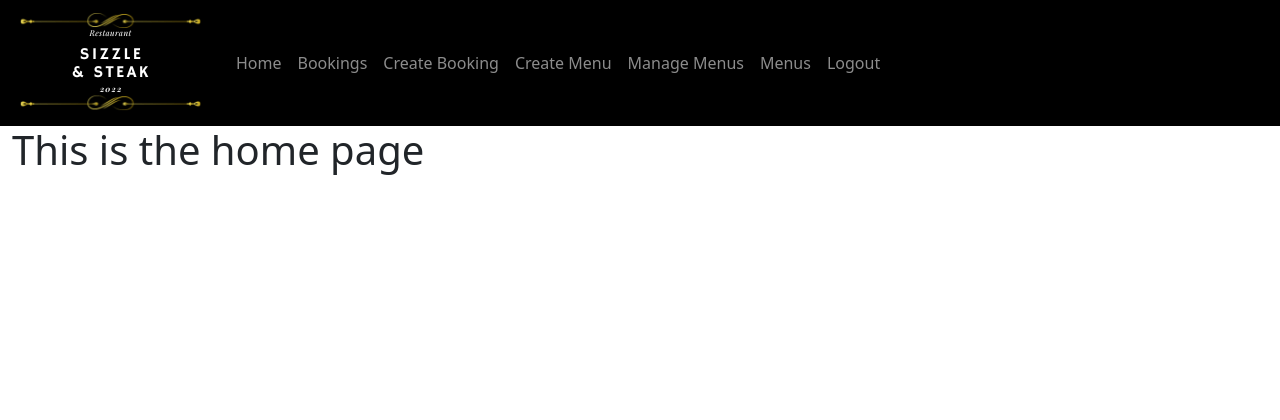
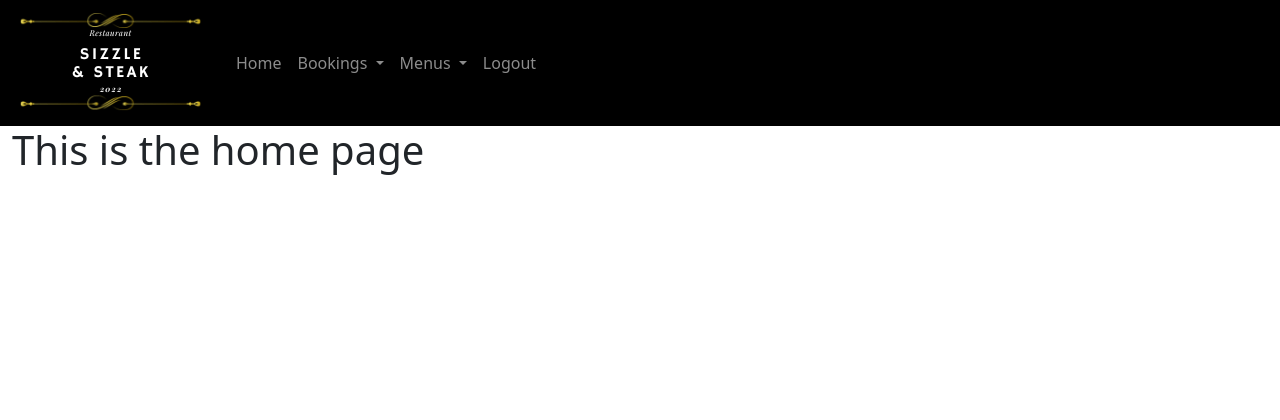
Before and after one commit to Gareth-McGirr/Portfolio-Project-4-SizzleAndSteak, a Django app: page / in a window 1280 px wide. Shown: the top 420 px of the page. Run offline with Django 4.2, Linux system fonts and the light colour scheme; the visitor is signed in with stand-in values (Sample User, id 1); some libraries are stand-ins or nearby versions.

Commit message:
Feat: Update navbar with options per user

```diff
--- a/menu/forms.py
+++ b/menu/forms.py
@@ -22,5 +22,5 @@ class CreateMenuForm(forms.ModelForm):
     menu_active = forms.CheckboxInput()
     menu_items = CustomMMCF(
         queryset=MenuItem.objects.all(),
-        widget=forms.CheckboxSelectMultiple
+        widget=forms.CheckboxSelectMultiple()
     )
--- a/menu/models.py
+++ b/menu/models.py
@@ -8,7 +8,7 @@ class MenuItem(models.Model):
     menu_item_name = models.CharField(max_length=50)
     menu_item_type = models.CharField(max_length=25, choices=ITEM_TYPES, default='starter')
     menu_item_description = models.TextField(default="")
-    menu_item_price = models.FloatField()
+    menu_item_price = models.FloatField(default=0.00)
     contains_nuts = models.BooleanField(default=False)
     vegetarian = models.BooleanField(default=False)
     vegan = models.BooleanField(default=False)
--- a/templates/includes/nav.html
+++ b/templates/includes/nav.html
@@ -15,24 +15,34 @@
                         <a class="nav-link" aria-current="page" href="{% url 'home' %}">Home</a>
                     </li>
                     {% if user.is_authenticated %}
-                    <li class="nav-item">
-                        <a class="nav-link" aria-current="page" href="{% url 'managebookings' %}">Bookings</a>
-                    </li>
-                    <li class="nav-item">
-                        <a class="nav-link" aria-current="page" href="{% url 'createbooking' %}">Create Booking</a>
+                    <li class="nav-item dropdown">
+                        <a class="nav-link dropdown-toggle" href="#" id="navbarDropdownMenuLink" role="button"
+                            data-bs-toggle="dropdown" aria-expanded="false">
+                            Bookings
+                        </a>
+                        <ul class="dropdown-menu" aria-labelledby="navbarDropdownMenuLink">
+                            <li><a class="dropdown-item" aria-current="page" href="{% url 'managebookings' %}">Manage Bookings</a></li>
+                            <li><a class="dropdown-item" aria-current="page" href="{% url 'createbooking' %}">New Booking</a></li>
+                        </ul>
                     </li>
                     {% endif %}
                     {% if user.is_staff %}
-                    <li class="nav-item">
-                        <a class="nav-link" aria-current="page" href="{% url 'createmenu' %}">Create Menu</a>
+                    <li class="nav-item dropdown">
+                        <a class="nav-link dropdown-toggle" href="#" id="navbarDropdownMenuLink" role="button"
+                            data-bs-toggle="dropdown" aria-expanded="false">
+                            Menus
+                        </a>
+                        <ul class="dropdown-menu" aria-labelledby="navbarDropdownMenuLink">
+                            <li><a class="dropdown-item" aria-current="page" href="{% url 'menus' %}">View Menus</a></li>
+                            <li><a class="dropdown-item" aria-current="page" href="{% url 'createmenu' %}">Create Menu</a></li>
+                            <li><a class="dropdown-item" aria-current="page" href="{% url 'managemenus' %}">Manage Menus</a></li>
+                        </ul>
                     </li>
-                    <li class="nav-item">
-                        <a class="nav-link" aria-current="page" href="{% url 'managemenus' %}">Manage Menus</a>
-                    </li>
-                    {% endif %}
+                    {% else %}
                     <li class="nav-item">
                         <a class="nav-link" aria-current="page" href="{% url 'menus' %}">Menus</a>
                     </li>
+                    {% endif %}
                     {% if user.is_authenticated %}
                     <li class="nav-item">
                         <a class="nav-link" href="{% url 'account_logout' %}">Logout</a>
```
Also changed, not shown: menu/migrations/0007_alter_menuitem_options_and_more.py (added).
